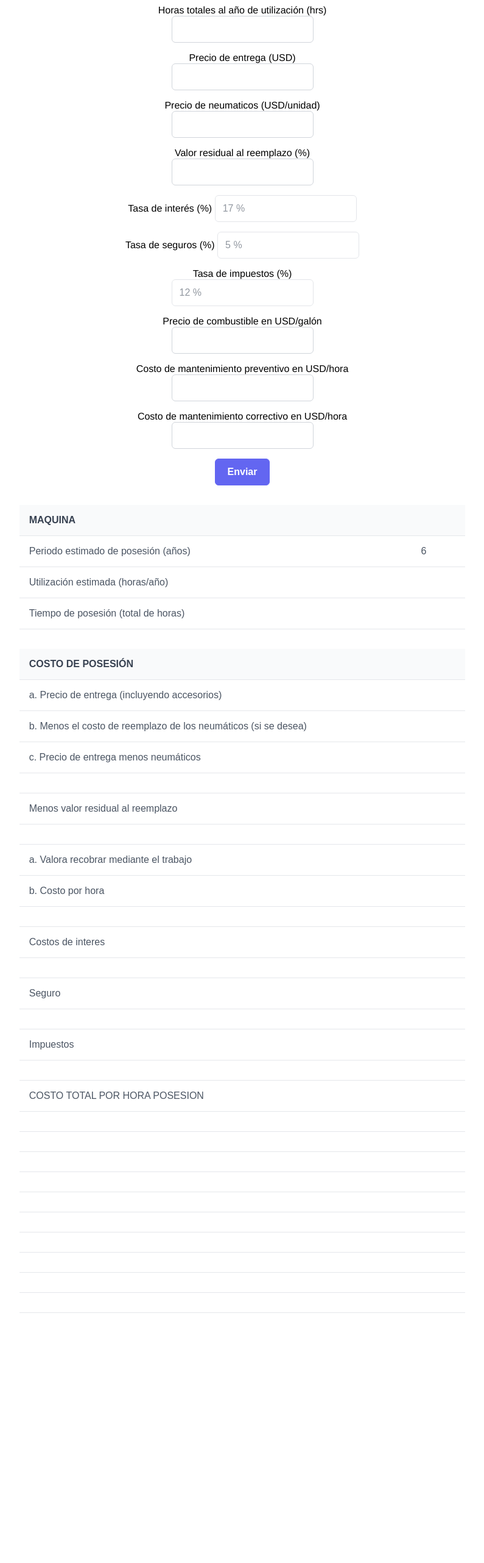
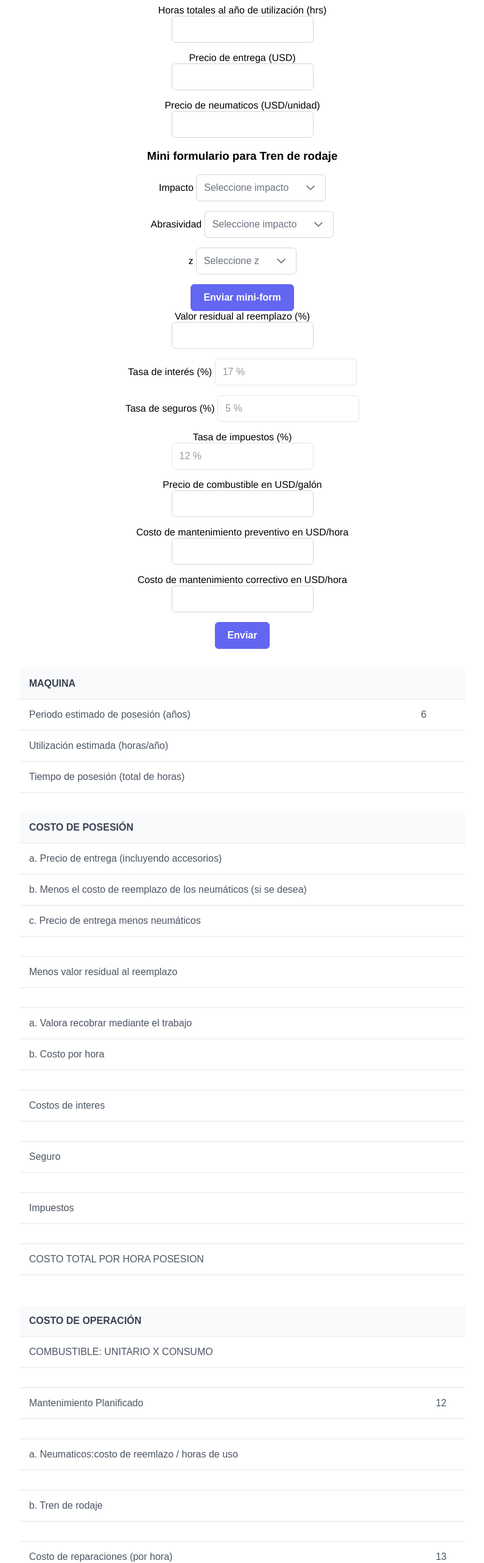
Before and after one commit to rinfasulasalle/App-Tecsup, a Vue app: page /CmpCalculoPosesion in a window 1280 px wide. Shown: the part 234-2797 px from the top of the page at 61% size, without its empty margins (242-1037 px from the left). Before the commit the page ends 2395 px from the top, so only its background shows below. Built offline with nearby package versions, Linux system fonts and the light colour scheme; a web font is replaced by a local one.

Commit message:
On branch master  Changes to be committed: 	modified:   src/components/CmpCalculoPosesion.vue Acabe funcionalidad

```diff
--- a/src/components/CmpCalculoPosesion.vue
+++ b/src/components/CmpCalculoPosesion.vue
@@ -55,7 +55,40 @@
           currency="USD"
         />
       </div>
+      <!-- New mini-form -->
+      <form @submit.prevent="submitMiniForm">
+        <h3>Mini formulario para Tren de rodaje</h3>
+        <div class="form-group">
+          <label for="impacto">Impacto </label>
+          <Dropdown
+            v-model="impacto"
+            :options="options"
+            optionLabel="name"
+            placeholder="Seleccione impacto"
+          />
+        </div>
+        <div class="form-group">
+          <label for="abrasividad">Abrasividad </label>
+          <Dropdown
+            v-model="abrasividad"
+            :options="options"
+            optionLabel="name"
+            placeholder="Seleccione impacto"
+          />
+        </div>
+        <div class="form-group">
+          <label for="z">z </label>
+          <Dropdown
+            v-model="z"
+            :options="options"
+            optionLabel="name"
+            placeholder="Seleccione z"
+          />
+        </div>
 
+        <Button type="submit" label="Enviar mini-form" />
+      </form>
+      <!-- End of mini-form -->
       <div class="form-group">
         <label for="valor-residual">Valor residual al reemplazo (%) </label>
         <InputNumber
@@ -151,6 +184,13 @@
   <div class="tabla">
     <DataTable :value="data_tabla2">
       <Column field="column1" header="COSTO DE POSESIÓN"></Column>
+      <Column field="column2"></Column>
+    </DataTable>
+  </div>
+  <br />
+  <div class="tabla">
+    <DataTable :value="data_tabla3">
+      <Column field="column1" header="COSTO DE OPERACIÓN"></Column>
       <Column field="column2"></Column>
     </DataTable>
   </div>
@@ -254,45 +294,95 @@ export default {
           column1: "COSTO TOTAL POR HORA POSESION ",
           column2: "",
         },
+      ],
+      data_tabla3: [
         {
-          column1: "",
+          column1: "COMBUSTIBLE: UNITARIO  X  CONSUMO",
           column2: "",
         },
+        { column1: "", column2: "" },
         {
-          column1: "",
+          column1: "Mantenimiento Planificado",
+          column2: 12,
+        },
+        { column1: "", column2: "" },
+        {
+          column1: "a. Neumaticos:costo de reemlazo / horas de uso",
           column2: "",
         },
+        { column1: "", column2: "" },
+        { column1: "b. Tren de rodaje", column2: "" }, //6
+        { column1: "", column2: "" },
+        { column1: "Costo de reparaciones (por hora)", column2: 13 },
+        { column1: "", column2: "" },
         {
-          column1: "",
+          column1: "Piezas de desgaste especiales: costo / vida util",
           column2: "",
         },
+        { column1: "", column2: "" },
+        { column1: "COSTOS TOTALES DE OPERACION", column2: "" },
+        { column1: "", column2: "" },
+
+        { column1: "POSESION Y OPERACIÓN DE LA MAQUINA", column2: "" },
+        { column1: "", column2: "" },
         {
-          column1: "",
-          column2: "",
+          column1: "SALARIO HORARIO DEL OPERADOR (incluya beneficios sociales)",
+          column2: 13,
+        },
+        { column1: "", column2: "" },
+        { column1: "COSTO TOTAL DE POSESION Y OPERACIÓN", column2: "" },
+      ],
+      options: [
+        { name: "Alto", impacto: 0.3, abrasividad: 0.4, z: 1 },
+        { name: "Moderado", impacto: 0.2, abrasividad: 0.2, z: 0.5 },
+        { name: "Bajo", impacto: 0.1, abrasividad: 0.1, z: 0.2 },
+      ],
+      impacto: null,
+      abrasividad: null,
+      z: null,
+      factor: null,
+      // ----
+      cantidad: null,
+      costo: null,
+      duracion: null,
+      costo_hora: null,
+      piezasTractor: [
+        {
+          name: "puntas",
+          cantidad: 11,
+          costo: 40,
+          duracion: 1200,
+          costo_hora: null,
         },
         {
-          column1: "",
-          column2: "",
+          name: "cantoneras",
+          cantidad: 4,
+          costo: 120,
+          duracion: 800,
+          costo_hora: null,
         },
         {
-          column1: "",
-          column2: "",
+          name: "cuchilas",
+          cantidad: 11,
+          costo: 30,
+          duracion: 1200,
+          costo_hora: null,
+        },
+      ],
+      piezasCamion: [
+        {
+          name: "Plancha base",
+          cantidad: 12,
+          costo: 800,
+          duracion: 4000,
+          costo_hora: null,
         },
         {
-          column1: "",
-          column2: "",
-        },
-        {
-          column1: "",
-          column2: "",
-        },
-        {
-          column1: "",
-          column2: "",
-        },
-        {
-          column1: "",
-          column2: "",
+          name: "Plancha de desgaste",
+          cantidad: 18,
+          costo: 1200,
+          duracion: 4000,
+          costo_hora: null,
         },
       ],
     };
@@ -383,9 +473,111 @@ export default {
         this.data_tabla2[13].column2;
       // ---
       // ---
+      let unitario = 4;
+      // Lista consumos
+      const consumoD8TT = [
+        [23.5, 33.7],
+        [6.2, 8.9],
+        [33.7, 43.5],
+        [8.9, 11.5],
+        [43.9, 53.7],
+        [11.6, 144.2],
+      ];
+      const consumo797F = [
+        [146.8, 220.3],
+        [38.8, 58.2],
+        [220.3, 293.7],
+        [58.2, 77.6],
+        [293.7, 367.1],
+        [77.6, 97.0],
+      ];
+      if (this.modeloMaquina.value == "Camión 797F") {
+        this.data_tabla3[0].column2 = unitario * this.promedio(consumo797F[3]);
+      } else {
+        this.data_tabla3[0].column2 = unitario * this.promedio(consumoD8TT[3]);
+      }
+      // ---
+      //console.log(this.precioNeumaticos);
+      if (this.modeloMaquina.value == "Camión 797F") {
+        this.data_tabla3[4].column2 =
+          (this.precioNeumaticos * 6) / ((6000 + 4000) / 2);
+      } else {
+        this.data_tabla3[4].column2 = null;
+      }
+      //this.submitMiniForm();
+      // ---
+      // --- Tren de rodaje
+      console.log(
+        this.impacto.impacto,
+        this.abrasividad.abrasividad,
+        this.z.z,
+        "*",
+        this.factor
+      );
+      if (this.modeloMaquina.value == "Tractor de cadenas D8T") {
+        this.factor = 9.6;
+      } else {
+        this.factor = null;
+      }
+      this.data_tabla3[6].column2 =
+        (this.impacto.impacto + this.abrasividad.abrasividad + this.z.z) *
+        this.factor;
+      // --- Piezas de desgaste especiales: costo / vida util
+      this.piezasTractor[0].costo_hora =
+        (this.piezasTractor[0].cantidad * this.piezasTractor[0].costo) /
+        this.piezasTractor[0].duracion;
+      this.piezasTractor[1].costo_hora =
+        (this.piezasTractor[1].cantidad * this.piezasTractor[1].costo) /
+        this.piezasTractor[1].duracion;
+      this.piezasTractor[2].costo_hora =
+        (this.piezasTractor[2].cantidad * this.piezasTractor[2].costo) /
+        this.piezasTractor[2].duracion;
+      //-
+      this.piezasCamion[0].costo_hora =
+        (this.piezasCamion[0].cantidad * this.piezasCamion[0].costo) /
+        this.piezasCamion[0].duracion;
+      this.piezasCamion[1].costo_hora =
+        (this.piezasCamion[1].cantidad * this.piezasCamion[1].costo) /
+        this.piezasCamion[1].duracion;
+      if (this.modeloMaquina.value == "Tractor de cadenas D8T") {
+        this.data_tabla3[10].column2 =
+          this.piezasTractor[0].costo_hora +
+          this.piezasTractor[1].costo_hora +
+          this.piezasTractor[2].costo_hora;
+      } else if (this.modeloMaquina.value == "Camión 797F") {
+        this.data_tabla3[10].column2 =
+          this.piezasCamion[0].costo_hora + this.piezasCamion[1].costo_hora;
+      }
+      // ---COSTOS TOTALES DE OPERACION
+      this.data_tabla3[12].column2 =
+        this.data_tabla3[0].column2 +
+        this.data_tabla3[2].column2 +
+        this.data_tabla3[6].column2 +
+        this.data_tabla3[8].column2 +
+        this.data_tabla3[10].column2;
+      // ---POSESION Y OPERACIÓN DE LA MAQUINA
+      this.data_tabla3[14].column2 =
+        this.data_tabla2[15].column2 + this.data_tabla3[12].column2;
+      // ---COSTO TOTAL DE POSESION Y OPERACIÓN
+      this.data_tabla3[18].column2 =
+        this.data_tabla3[14].column2 + this.data_tabla3[16].column2;
       // ---
 
       //this.clearFields(); // Limpiar los campos del formulario
+    },
+    submitMiniForm() {
+      console.log("Mini-form submitted");
+      console.log("Impacto:", this.impacto.impacto);
+      console.log("Abrasividad:", this.abrasividad.abrasividad);
+      console.log("Z:", this.z.z);
+    },
+    promedio(lista) {
+      let suma = 0;
+      for (let i = 0; i < lista.length; i++) {
+        suma += lista[i];
+      }
+      let promedio = suma / lista.length;
+      return promedio;
     },
     clearFields() {
       this.modeloMaquina = null;
```
